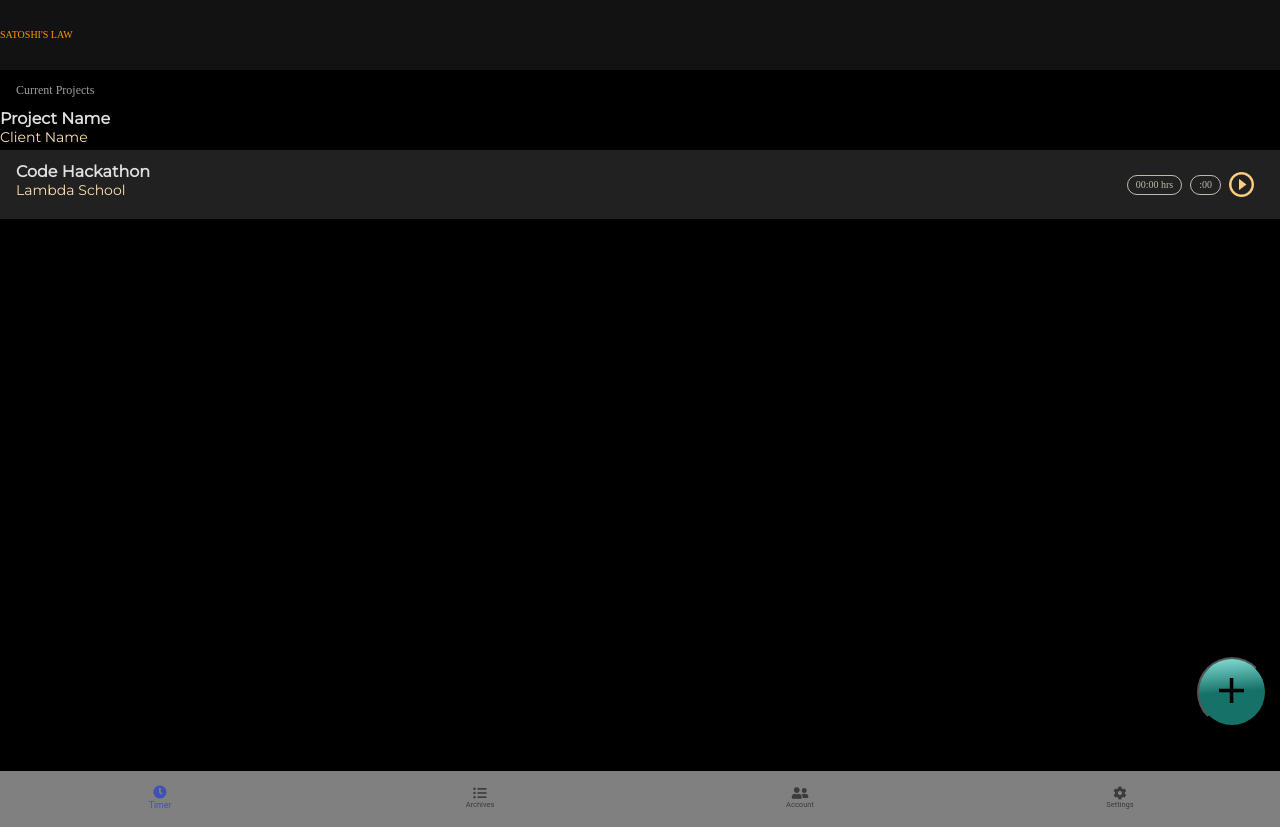
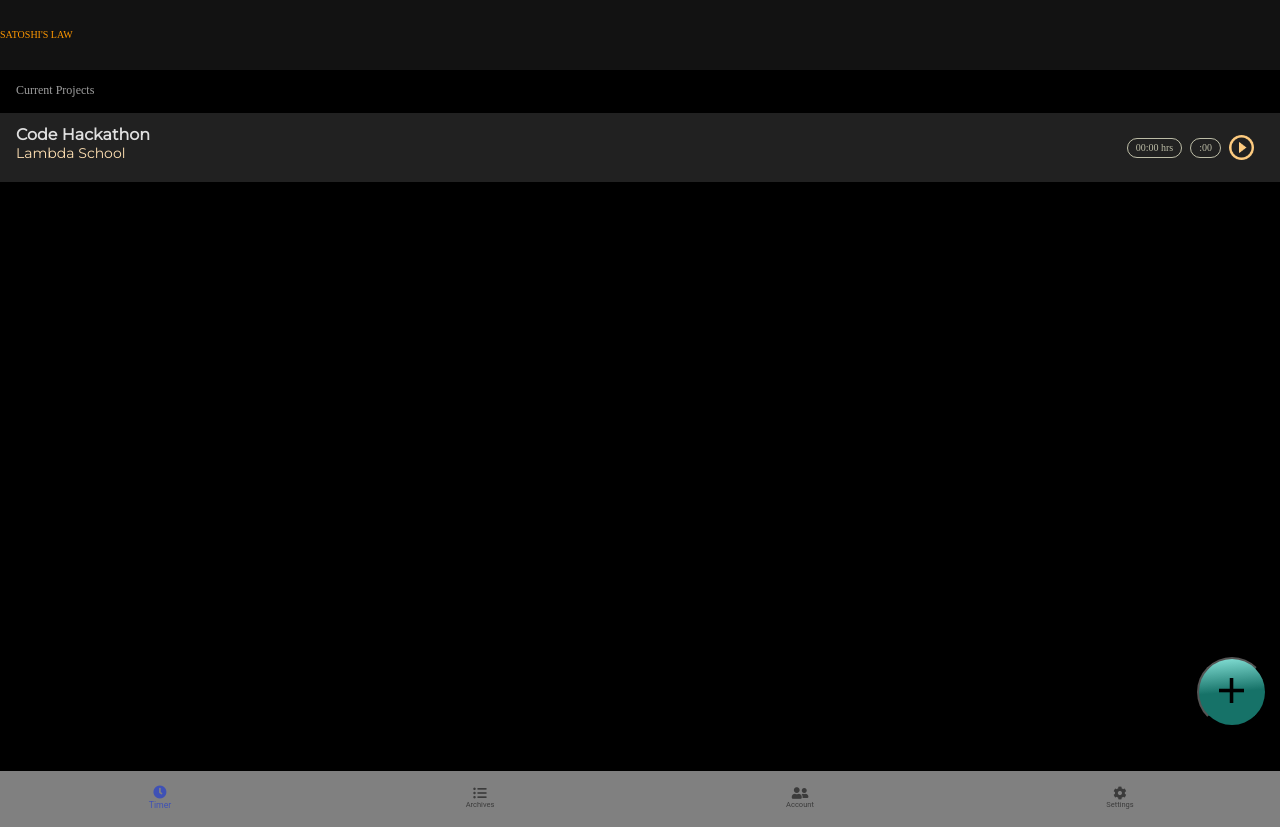
Before and after one commit to satoshi-s-law/frontend, a React (Create React App) app: page / in a window 1280 px wide. Built offline with nearby package versions, Linux system fonts and the light colour scheme.

Commit message:
got rid of old styling

```diff
--- a/src/components/projectlist/ProjectList.jsx
+++ b/src/components/projectlist/ProjectList.jsx
@@ -131,8 +131,7 @@ export default function ProjectList(props) {
 
 
         <div>
-          <p className={classes.projectname}> Project Name</p>
-          <p className={classes.clientname}>Client Name</p>
+
 
         {props.projectList.map((project, i)=>{
         return (
```
